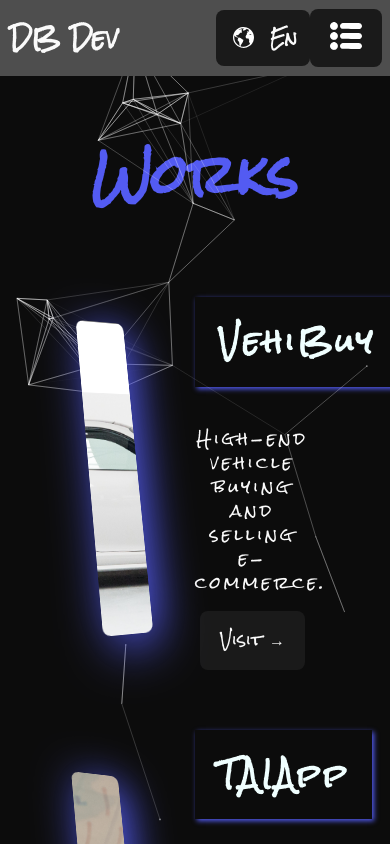
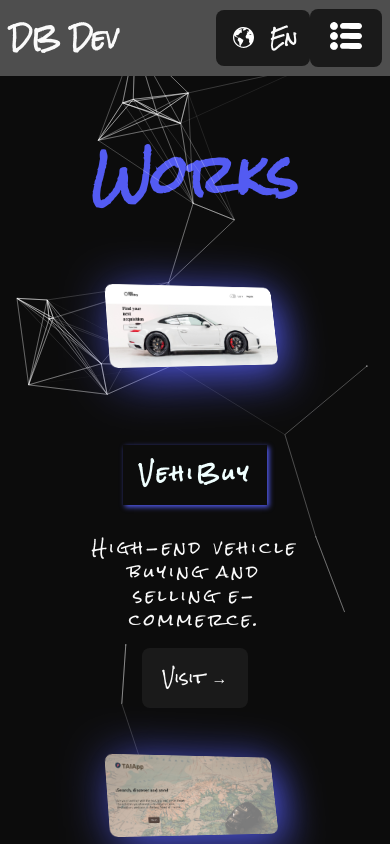
Before and after one commit to Daniel-Botache/Portfolio, a React (Vite) app in the folder Portfolio/: page /projects in a window 390 px wide. Shown: the top 844 px of the page. Built offline with nearby package versions, Linux system fonts and the light colour scheme.

Commit message:
se agrega el responsive para works

```diff
--- a/Portfolio/src/components/Projects/Projects.module.css
+++ b/Portfolio/src/components/Projects/Projects.module.css
@@ -35,10 +35,11 @@
 }
 
 .img {
-  object-fit: cover;
+  object-fit: contain;
   width: 100%;
   height: 100%;
   transform: perspective(10%);
+  border-radius: 10px;
 }
 
 .infoContainer {
@@ -58,3 +59,38 @@
   padding: 0.8em;
   display: inline-block;
 }
+
+@media (max-width: 1025px) {
+  .projectContainer {
+    display: flex;
+    gap: 3em;
+    margin-top: 2%;
+    flex-direction: column;
+    align-items: center;
+  }
+  .mainContainer {
+    padding: 5em;
+    display: flex;
+    flex-direction: column;
+    gap: 2em;
+    align-items: center;
+  }
+  .infoH2 {
+    font-size: 1.2em;
+  }
+  .infoContainer {
+    width: 90%;
+  }
+  .imgContainer {
+    width: 100%;
+  }
+  .imgContainer:hover {
+    width: 100%;
+    height: auto;
+    overflow: hidden;
+    border-radius: 10px;
+    transform: perspective(800px) rotateY(-15deg) translateY(-50px)
+      rotateX(10deg) scale(1);
+    filter: drop-shadow(2px 2px 20px #535bf2);
+  }
+}
```
